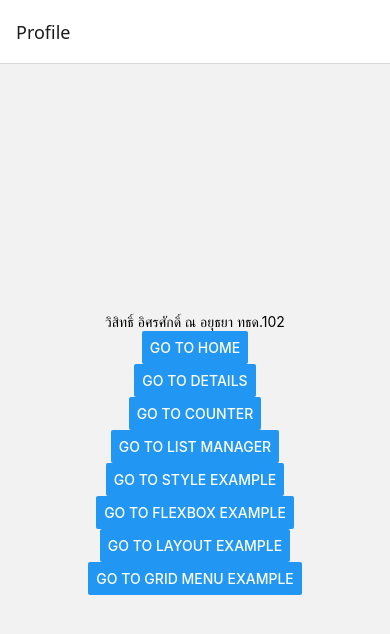
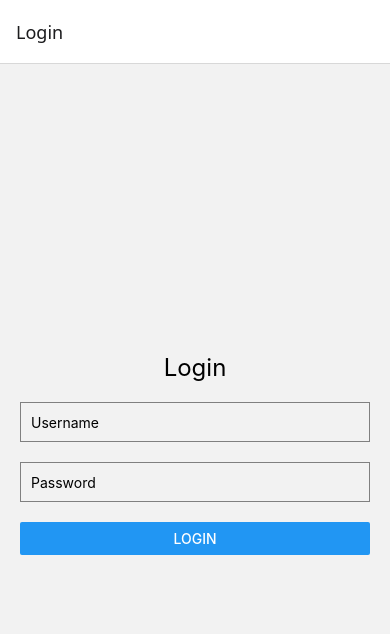
Before and after one commit to P1erro3/react-native-expo-learning, a React Native app: screen /Login in a window 390 px wide. Shown: the top 634 px of the page. Built offline with nearby package versions, Linux system fonts and the light colour scheme.

Commit message:
feat: set up React Navigation with Home Details and Profile screens

```diff
--- a/components/Navigation.js
+++ b/components/Navigation.js
@@ -1,4 +1,5 @@
 import { createStackNavigator } from "@react-navigation/stack";
+import LoginScreen from "../pages/LoginScreen";
 import HomeScreen from "../pages/HomeScreen";
 import DetailsScreen from "../pages/DetailsScreen";
 import ProfileScreen from "../pages/ProfileScreen";
@@ -14,6 +15,7 @@ const Stack = createStackNavigator();
 export default function App() {
     return (
         <Stack.Navigator>
+            <Stack.Screen name="Login" component={LoginScreen} />
             <Stack.Screen name="Profile" component={ProfileScreen} />
             <Stack.Screen name="Home" component={HomeScreen} />
             <Stack.Screen name="Details" component={DetailsScreen} />
--- /dev/null
+++ b/pages/LoginScreen.js
@@ -0,0 +1,85 @@
+import { useState } from "react";
+import { View, Text, TextInput, Button, StyleSheet, Alert } from "react-native";
+
+
+const storeData = async (value) => {
+    try {
+        await AsyncStorage.setItem('userToken', value);
+    } catch (e) {
+        console.log('Failed to save the data to the storage', e);
+    }
+};
+
+const getData = async () => {
+    try {
+        const value = await AsyncStorage.getItem('userToken');
+        if (value !== null) {
+            console.log(value);
+        }
+    } catch (e) {
+        console.log('Failed to fetch the data from storage', e);
+    }
+};
+
+const removeData = async () => {
+    try {
+        await AsyncStorage.removeItem('userToken');
+    } catch (e) {
+        console.log('Failed to remove the data from storage', e);
+    }
+};
+
+export default function LoginScreen({ navigation }) {
+    const [username, setUsername] = useState('');
+    const [password, setPassword] = useState('');
+
+    return (
+        <View style={styles.container}>
+            <Text style={styles.title}>Login</Text>
+            <TextInput
+                style={styles.input}
+                placeholder="Username"
+                value={username}
+                onChangeText={setUsername}
+            />
+            <TextInput
+                style={styles.input}
+                placeholder="Password"
+                value={password}
+                onChangeText={setPassword}
+                secureTextEntry
+            />
+            <Button
+                title="Login"
+                onPress={() => {
+                    if (username === "username" && password === "password") {
+                        storeData('loggedIn');
+                        navigation.replace("Profile");
+                    } else {
+                        Alert.alert("Invalid credentials", "Please check your username and password.");
+                    }
+                }}
+            />
+        </View>
+    );
+}
+
+const styles = StyleSheet.create({
+    container: {
+        flex: 1,
+        justifyContent: "center",
+        padding: 20,
+    },
+    title: {
+        fontSize: 24,
+        marginBottom: 20,
+        textAlign: "center",
+    },
+    input: {
+        height: 40,
+        borderColor: "gray",
+        borderWidth: 1,
+        marginBottom: 20,
+        paddingHorizontal: 10,
+    },
+});
--- a/pages/ProfileScreen.js
+++ b/pages/ProfileScreen.js
@@ -14,8 +14,8 @@ export default function ProfileScreen({ navigation }) {
             <Text></Text>
 
             <Button
-                title="Go to Counter"           // แก้ typo titale -> title
-                onPress={() => navigation.navigate("Counter")}  // แก้ obpress -> onPress
+                title="Go to Counter"
+                onPress={() => navigation.navigate("Counter")}
             />
             <Text></Text>
 
```
